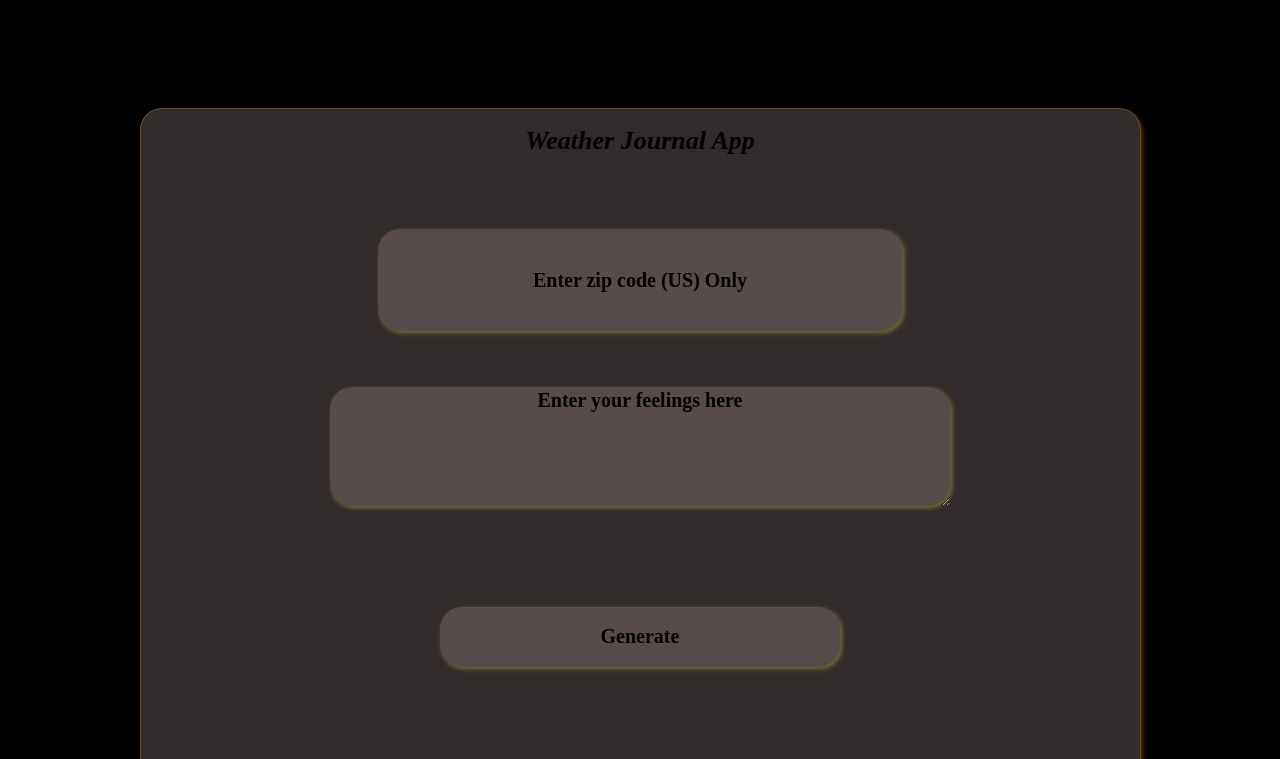
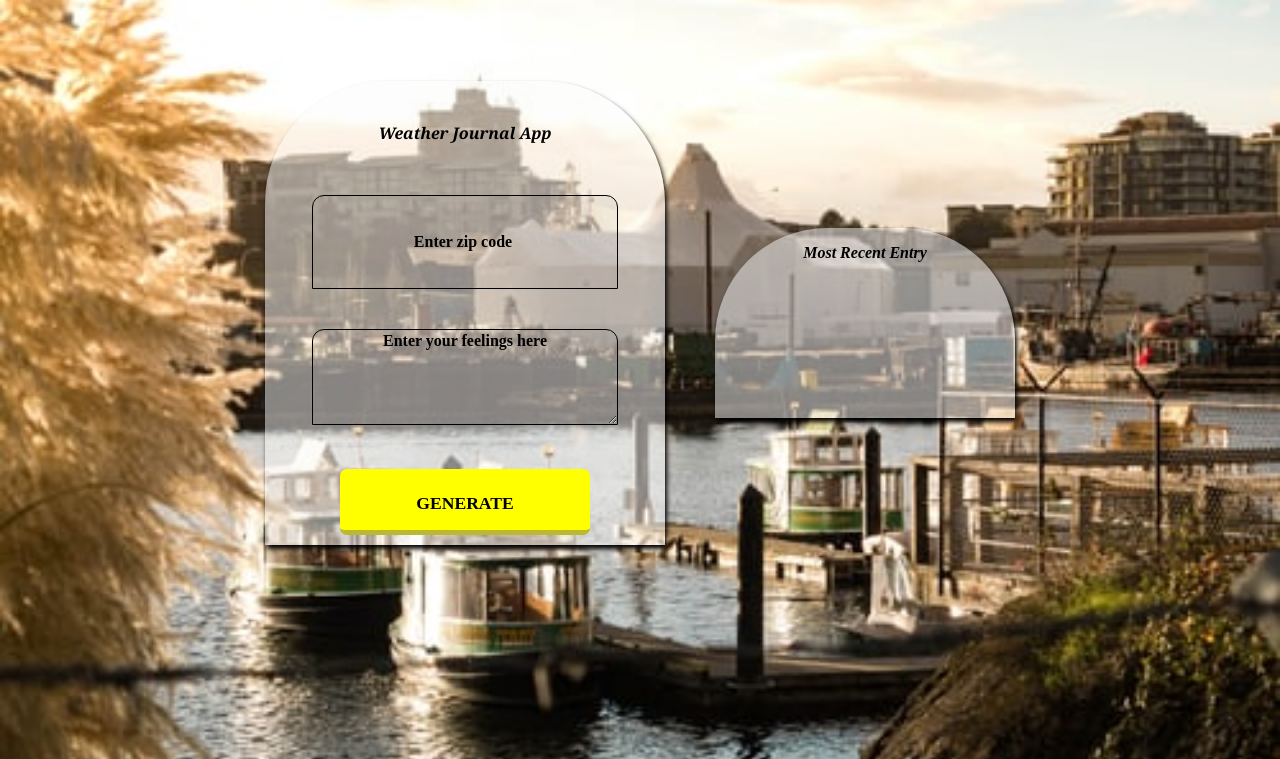
Before and after one commit to wjdan-1997/weather-app-, a website with bundled scripts: page index.html in a window 1280 px wide. Shown: the top 759 px of the page. Built offline with nearby package versions, Linux system fonts and the light colour scheme; files whose address does not match are found by name; a web font is replaced by a local one.

Commit message:
nes style

```diff
--- a/index.html
+++ b/index.html
@@ -9,16 +9,17 @@
 </head>
 
 <body>
-    <div id="app">
+    <div class="main">
+        <div id="app">
         <div class="style" id="box">
             <div class="holder headline">
-                <h1>Weather Journal App</h1>
+                <h1 class="title">Weather Journal App</h1>
             </div>
-            <div class="holder zip">
+            <div class="holder ">
                 <label for="zip"></label>
-                <input type="text" id="zip" placeholder="Enter zip code (US) Only">
+                <input class="input" type="text" id="zip" placeholder="Enter zip code ">
             </div>
-            <div class="holder feel">
+            <div class="holder ">
                 <label for="feelings"></label>
                 <textarea id="feelings" placeholder="Enter your feelings here" rows="5" cols="50"></textarea>
             </div>
@@ -26,21 +27,34 @@
                 <button id="generate" type="submit"> <a href="#">Generate</a> </button>
 
             </div>
-            <div class="footer">
+            <!-- <div class="footer">
                 <h5> © Design by Wejdan Altaleb. </h5>
 
                 <a href="https://www.linkedin.com/in/wejdan-altaleb-362403198/" target="_blank">
                     <i class='fo fa fa-linkedin'></i>
                 </a>
                 <a href="https://github.com/wjdan-1997" target="_blank"><i class='fo fa fa-github'></i></a>
-            </div>
+            </div> -->
 
 
         </div>
 
-        <div class="holder entry">
+        <div class="holder entry" >
             <p>Most Recent Entry</p>
             <div id="entryHolder">
+                <ul class="user-data-item">
+                    <li id="date"> </li>
+                    <li id="feel"></li>
+                    <li id="name"></li>
+                    <li id="Country"></li>
+                    <li id="tempr"></li>
+                    <li id="Weather"></li>
+
+                    <!-- <dt class="data-term">IP Address</dt>
+				    <dd class="date"></dd> -->
+
+
+                </ul>
                 <ul>
                     <li id="dateTime"></li>
                     <li id="temp"></li>
@@ -53,8 +67,11 @@
         </div>
 
     </div>
+    </div>
 
-    <script src="website/app.js" type="text/javascript"></script>
+    <script src="website/index.js" type="module"></script>
+
+    <!-- <script src="website/app.js" type="text/javascript"></script> -->
 
 </body>
 
--- a/website/app.js
+++ b/website/app.js
@@ -8,7 +8,7 @@ const submitBtn = document.querySelector('#generate');
 // Create a new date instance dynamically with JS
 let d = new Date();
 let newDate = d.getMonth() + '.' + d.getDate() + '.' + d.getFullYear();
-
+const textArea = document.getElementById('feelings').value; // take input value
 ///Evene Listening
 submitBtn.addEventListener('click', (w) => {
     w.preventDefault();
@@ -18,8 +18,9 @@ submitBtn.addEventListener('click', (w) => {
 
     getData(url, zipCode, apiKey) //return resData
 
+
     .then((resData) => {
-        ubdateData('http://127.0.0.1:2336/all');
+        ubdateData('http://localhost:2336/all')
 
         return resData
     })
@@ -41,6 +42,7 @@ submitBtn.addEventListener('click', (w) => {
     })
 
 });
+
 // this function wiil work when the user click on submit botton
 
 /* Function to GET Web API Data*/
@@ -82,11 +84,12 @@ const postData = async(url = '', data = {}) => {
 
 
 const dateTime = document.querySelector('#dateTime');
-const temp = document.querySelector('#temp');
+const temp = document.querySelector('#tempr');
 const content = document.querySelector('#person_res');
 const cityName = document.querySelector('#city');
-const country = document.getElementById('country');
-const weather = document.getElementById('weather');
+const country = document.getElementById('Country');
+const weather = document.getElementById('Weather');
+
 const ubdateData = async(url) => {
     const reqUpdate_Data = await fetch(url);
 
--- /dev/null
+++ b/website/index.js
@@ -0,0 +1,70 @@
+/* Global Variables */
+import Check_display from './submit.js'
+const Url = "http://api.openweathermap.org/data/2.5/weather?zip=";
+
+const api_Key = "&appid=d962862dddca2d0427bb9f01a032cd06";
+
+const submit_Btn = document.querySelector('#generate')
+
+let d_ = new Date();
+let new_Date = d_.getMonth() + '.' + d_.getDate() + '.' + d_.getFullYear();
+
+submit_Btn.addEventListener('click', (w) => {
+    w.preventDefault();
+    console.log("EventListen its work");
+    const zipCode = document.getElementById('zip').value; // take input value
+    const tempr = document.querySelector('#temp');
+    const country_name = document.querySelector('#name');
+    const Country = document.querySelector('#country');
+    const data_Time = document.querySelector('#date');
+    const Weather = document.querySelector('#weather');
+    const feelings = document.querySelector('#feel');
+    const textArea = document.getElementById('feelings').value; // take input value
+
+     getData(Url, zipCode, api_Key) //return resData
+
+    .then((resData) =>{
+        const [country_name , data_Time, Country, tempr, Weather,feelings]= document.querySelectorAll('li')
+        data_Time.textContent= new_Date
+        feelings.textContent= textArea
+        country_name.textContent= resData.name
+        Country.textContent=  resData.sys.country
+        tempr.textContent=resData.main.temp
+        Weather.textContent= resData.weather[0].main
+
+
+    })
+
+    Check_display()
+});
+
+
+// function Check_display (){
+
+//     const input = document.querySelector('.input');
+//     if(input.value === ''){
+//     alert('Please Enter Zip Code For (USA) Only, EX : 90232  ')
+
+//     }
+//     else if(submit_Btn.click=true){
+//             console.log("fuck u")
+//             const list_info = document.querySelector('.entry')
+//             list_info.style.display = 'block'
+//         }
+// }
+async function getData(url, zipCode, api_Key) {
+    console.log('start getting data')
+        // bring all data and the input value
+    const req = await fetch(url + zipCode + api_Key);
+    console.log("the requiset", req, "hereeeeee");
+    try {
+        const resData = await req.json();
+        // data as json type
+        console.log("the response ", resData);
+        // this function return resData will use in .then ()
+        return resData
+    } catch (error) {
+        console.log("error", error);
+    }
+
+};
--- a/website/style.css
+++ b/website/style.css
@@ -1,26 +1,49 @@
 body {
-    background: #000000;
+    background: url(../website/img/q.jpg )  no-repeat;
+    background-position: center;
+    background-size:cover;
     font-family: 'Times New Roman', Times, serif;
     font-style: italic;
     color: #000000;
+    height: 100vh;
 }
 
 #app {
-    display: grid;
-    grid-template-rows: 490px 244px 90px;
-    padding: 100px;
-    height: 82vh;
-    background-image: url(../website/img/wo.jpg );
-    background-repeat: no-repeat;
-    background-size: cover;
-    color: #1773c9;
+
+    display: flex;
+    flex-direction: row;
+    color: black;
+    padding: 10ex;
+    gap: 50px;
     justify-content: center;
-    grid-gap: 299px;
+    align-items: center;
+}
+
+.style {
+    display: flex;
+    flex-direction: column;
+    align-items: center;
+    justify-content: space-evenly;
+
+    width: 400px;
+    background-color: rgba(250, 250, 250, 0.493);
+    background-color: rgba(250, 250, 250, 0.493);
+    border-top-right-radius:122px;
+    border-top-left-radius: 122px;
+    font-size: 16px;
+    box-shadow: 2px 4px 5px black;
+}
+.holder , button{
+    margin-top: 30px;
+    margin-bottom: 10px;
+}
+.title{
+    font-family: Georgia, 'Times New Roman', Times, serif
 }
 
 .footer {
     display: flex;
-    flex-direction: row;
+    flex-direction: row ;
     align-items: center;
     justify-content: center;
     color: black;
@@ -31,63 +54,55 @@ body {
     padding: 12px;
 }
 
-.style {
-    display: flex;
-    flex-direction: column;
-    align-items: center;
-    justify-content: space-between;
-    height: 770px;
-    width: 999px;
-    background-color: rgba(196, 168, 168, 0.253);
-    border-radius: 22px;
-    font-size: 20px;
-    box-shadow: 2px 4px 5px #562a09;
-}
-
-#box {
-    border: 1px solid#cc8e0962;
-}
-
 .entry {
     /* grid-area: entry; */
-    background-color: rgba(196, 168, 168, 0.253);
-    border-radius: 22px;
-    border: 1px solid#cc8e0962;
-    box-shadow: 2px 4px 5px #562a09;
+    display: block;
+    background-color: rgba(250, 250, 250, 0.493);
+    border-top-right-radius: 112px;
+    border-top-left-radius: 112px;
+    width: 300px;
+    height: 190px;
+    border: none;
+    box-shadow: 2px 4px 5px black;
 }
 
 ul {
     list-style: none;
     text-align: center;
 }
+li{
+
+
+    margin-top: 7px;
+}
 
 #dateTime {
-    font-size: 22px;
+    font-size: 16px;
     color: black;
 }
 
 #temp {
-    font-size: 22px;
+    font-size: 16px;
     color: black;
 }
 
 #person_res {
-    font-size: 22px;
+    font-size: 16px;
     color: black;
 }
 
 #city {
-    font-size: 22px;
+    font-size: 16px;
     color: black;
 }
 
 #country {
-    font-size: 22px;
+    font-size: 16px;
     color: black;
 }
 
 #weather {
-    font-size: 22px;
+    font-size: 16px;
     color: black;
 }
 
@@ -103,27 +118,40 @@ label {
 
 input {
     display: block;
-    height: 100px;
-    width: 520px;
-    background-color: rgba(196, 168, 168, 0.253);
-    border-radius: 22px;
-    border: 0px;
+    height: 90px;
+    width: 300px;
+    background-color: rgba(136, 124, 124, 0.103);
+    border:1px solid black;
+    border-top-left-radius: 12px;
+    border-top-right-radius: 12px;
     color: black;
-    font-size: 20px;
+    font-size: 16px;
     text-align: center;
-    box-shadow: 2px 2px 5px#ebe84e62;
+
 }
 
 button {
-    width: 400px;
-    height: 60px;
-    margin: 40px;
-    background-color: rgba(196, 168, 168, 0.253);
-    border-radius: 22px;
-    border: 0px;
-    text-align: center;
-    font-size: 20px;
-    box-shadow: 2px 2px 5px #ebe84e62;
+    width: 250px;
+    /* height: 60px; */
+    /* margin: 40px; */
+    /* background-color: rgba(196, 168, 168, 0.253); */
+    /* border-radius: 22px; */
+    /* border: 0px; */
+    /* text-align: center; */
+    /* font-size: 16px; */
+    /* box-shadow: 2px 2px 5px #ebe84e62; */
+
+
+    color: #fff;
+    text-transform: uppercase;
+    border-radius: 7px;
+    /* width: 190%; */
+    padding: 1.5rem 1rem 1rem 1rem;
+    background-color: yellow;
+    border: none;
+    border-bottom: 5px solid #bbb930;
+    font-size: 1.1rem;
+
 }
 
 a {
@@ -134,19 +162,26 @@ a {
 }
 
 textarea {
-    background-color: rgba(196, 168, 168, 0.253);
-    border-radius: 22px;
-    border: 0px;
+    height: 90px;
+    width: 300px;
+    background-color: rgba(136, 124, 124, 0.103);
+    border:1px solid black;
+    border-top-left-radius: 12px;
+    border-top-right-radius: 12px;
+
+
+
+
     color: black;
-    font-size: 20px;
-    box-shadow: 2px 2px 5px#ebe84e62;
+    font-size: 16px;
+
     text-align: center;
 }
 
 h1,
 p,
 h5 {
-    font-size: 26px;
+    font-size: 16px;
     text-align: center;
     font-weight: bold;
     color: black;
--- /dev/null
+++ b/website/submit.js
@@ -0,0 +1,15 @@
+function Check_display (){
+    const submit_Btn = document.querySelector('#generate')
+
+    const input = document.querySelector('.input');
+    if(input.value === '' ){
+    alert('Please Enter Zip Code For (USA) Only, EX : 90232  ')
+
+    }
+    else if(submit_Btn.click=true){
+            console.log("fuck u")
+            const list_info = document.querySelector('.entry')
+            list_info.style.display = 'block'
+        }
+}
+export default Check_display;
```
Also changed, not shown: website/img/bg-pattern-desktop.svg (added), website/img/ee.jpg (added), website/img/q.jpg (added), website/img/s.jpg (added), website/img/w.jpg (added).
